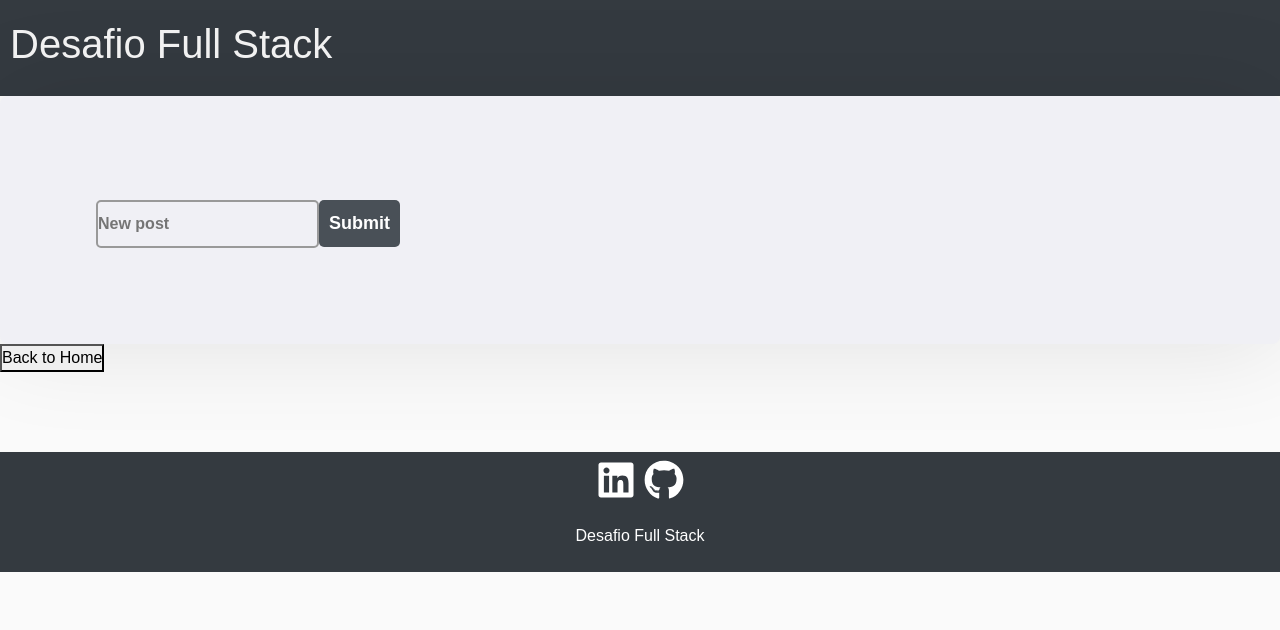
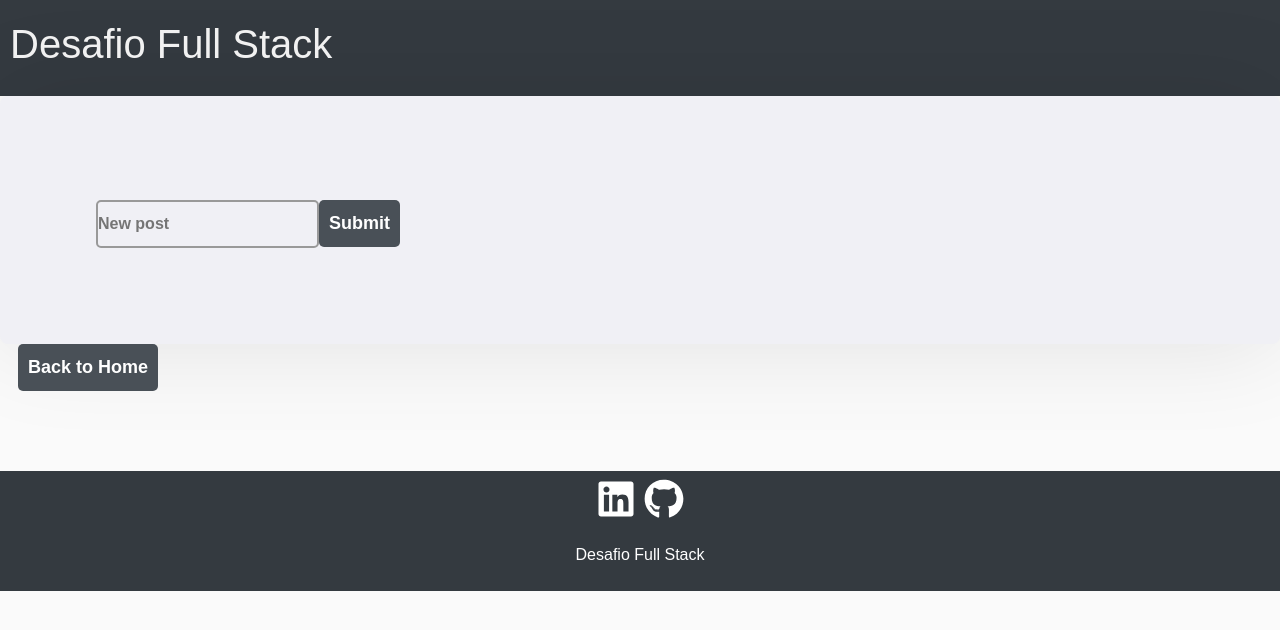
Before and after one commit to vinirb15/posts_page, a React (Create React App) app in the folder frontend/: page /post/new in a window 1280 px wide. Shown: the top 630 px of the page. Built offline with nearby package versions, Linux system fonts and the light colour scheme; the HTML template or start-up script is replaced by a standard one.

Commit message:
create style

```diff
--- a/frontend/src/pages/createPost/index.js
+++ b/frontend/src/pages/createPost/index.js
@@ -44,7 +44,7 @@ export default function Create() {
                     <button className="button" type="submit">Submit</button>
                 </form>
             </div>
-            <button className="buttonBack" onClick={home} type="button">Back to Home</button>
+            <button className="button buttonBack" onClick={home} type="button">Back to Home</button>
         </div>
     )
 }
--- a/frontend/src/pages/createPost/styles.css
+++ b/frontend/src/pages/createPost/styles.css
@@ -48,5 +48,5 @@
 }
 
 .buttonBack {
-
+    margin-left: 1em;
 }
```
